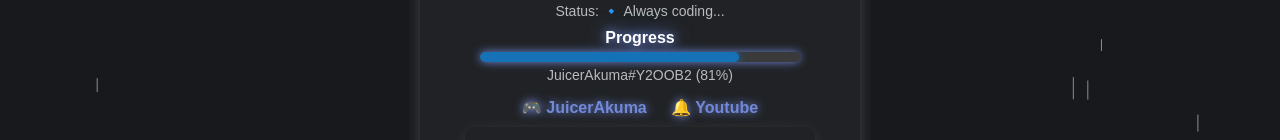
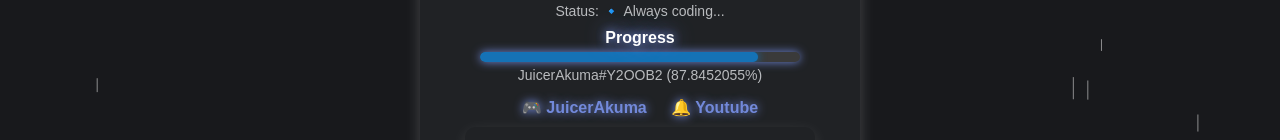
Before and after one commit to Akumacss/Profile, a plain HTML site: page index.html in a window 1280 px wide. Shown: the part 321-461 px from the top of the page. Drawn offline with Linux system fonts and the light colour scheme; grey boxes are pictures that could not be loaded.

Commit message:
Update index.html

```diff
--- a/index.html
+++ b/index.html
@@ -88,7 +88,7 @@
         }
         .css {
             background-color: #1572B6;
-            width: 81%;
+            width: 87%;
             box-shadow: 0 0 10px #1572B6; /* Glow effect */
         }
         .links a {
@@ -234,7 +234,7 @@
 
         <div class="languages">Progress</div>
         <div class="progress-bar"><div class="progress css"></div></div>
-        <p>JuicerAkuma#Y2OOB2 (81%)</p>
+        <p>JuicerAkuma#Y2OOB2 (87.8452055%)</p>
 
         <div class="links">
             <a href="https://kirka.io/profile/Y2OOB2">🎮 JuicerAkuma</a>
```
